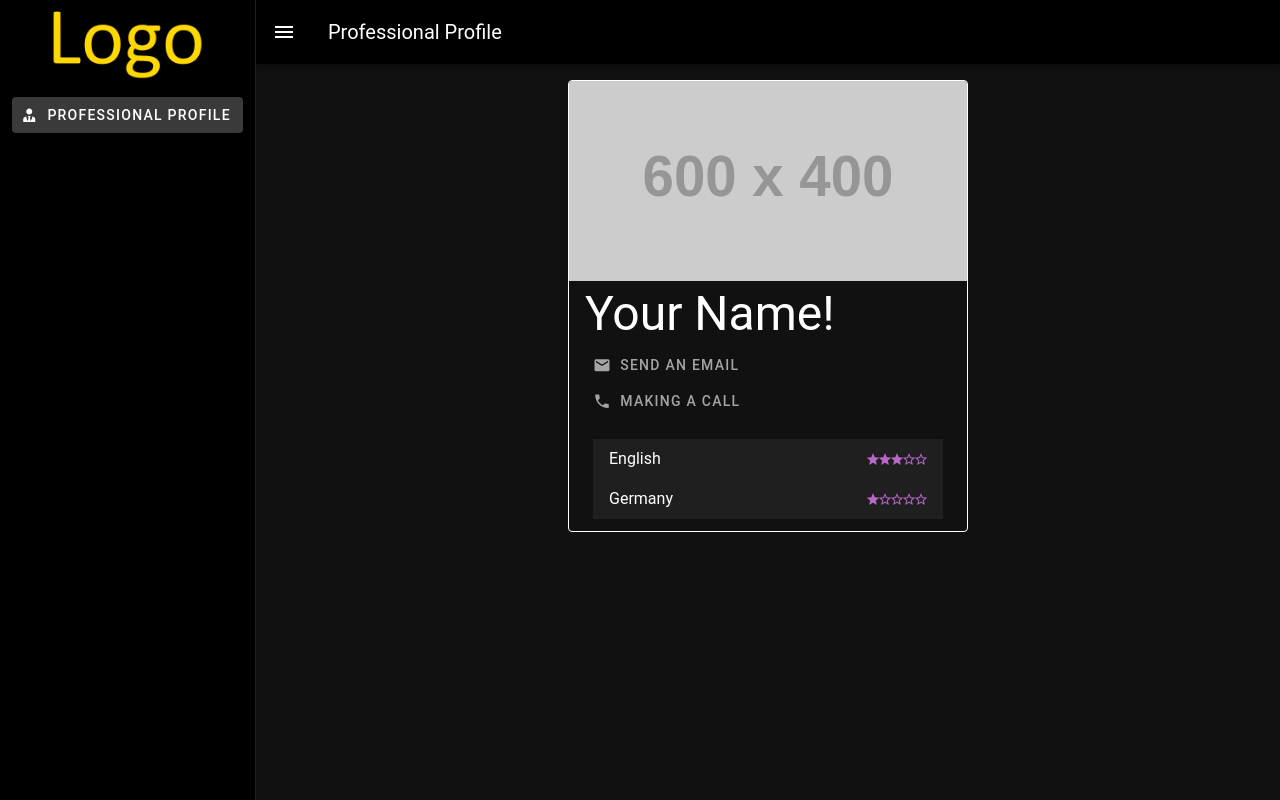
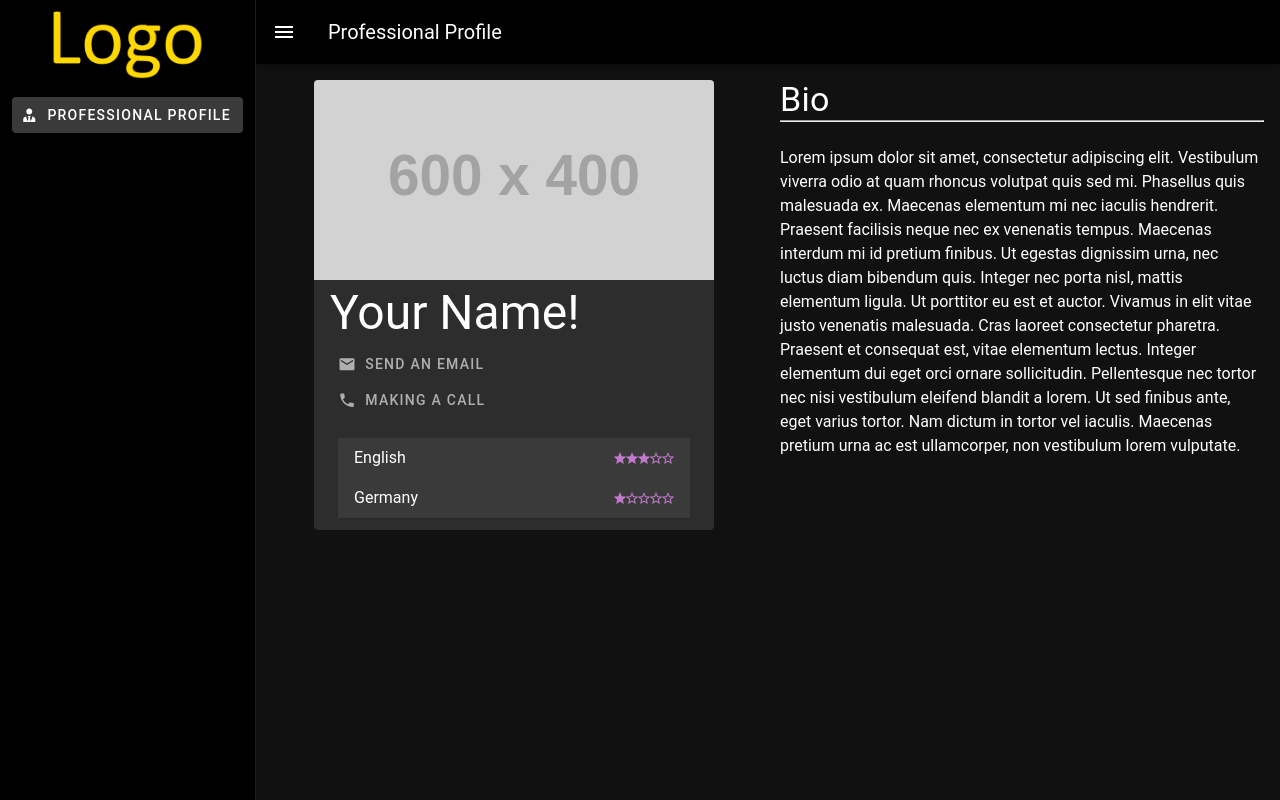
Before and after one commit to mineot/website, a Vue app: page / in a window 1280 px wide. Built offline with nearby package versions, Linux system fonts and the light colour scheme.

Commit message:
alpha/profileuser - create bio

```diff
--- a/src/components/ProfilePerson.vue
+++ b/src/components/ProfilePerson.vue
@@ -1,5 +1,8 @@
 <template>
-  <v-card class="mx-auto pb-3" variant="outlined" max-width="400">
+  <v-row>
+
+    <v-col>
+      <v-card class="mx-auto pb-3" variant="tonal" max-width="400">
 
         <v-img class="align-end text-white" height="200" :src="document.person.photo" cover> </v-img>
 
@@ -16,6 +19,15 @@
         <LanguageWidget class="mx-6 mt-5" :languages="languages"></LanguageWidget>
 
       </v-card>
+    </v-col>
+
+    <v-col>
+      <div class="text-h4">Bio</div>
+      <hr class="mb-6">
+      {{ person.bio }}
+    </v-col>
+
+  </v-row>
 </template>
 
 <script setup lang="ts">
--- a/src/widgets/LanguageWidget.vue
+++ b/src/widgets/LanguageWidget.vue
@@ -1,7 +1,7 @@
 <template>
   <div>
 
-    <v-list density="compact" class="pa-0" variant="tonal">
+    <v-list density="compact" class="pa-0" variant="tonal" elevation="2">
       <v-list-item v-for="(lang, index) in languages" :key="index"  class="noScroll">
 
         <span>{{ lang.name }} </span>
```
Lines whose indentation alone changed are shown as unchanged.
